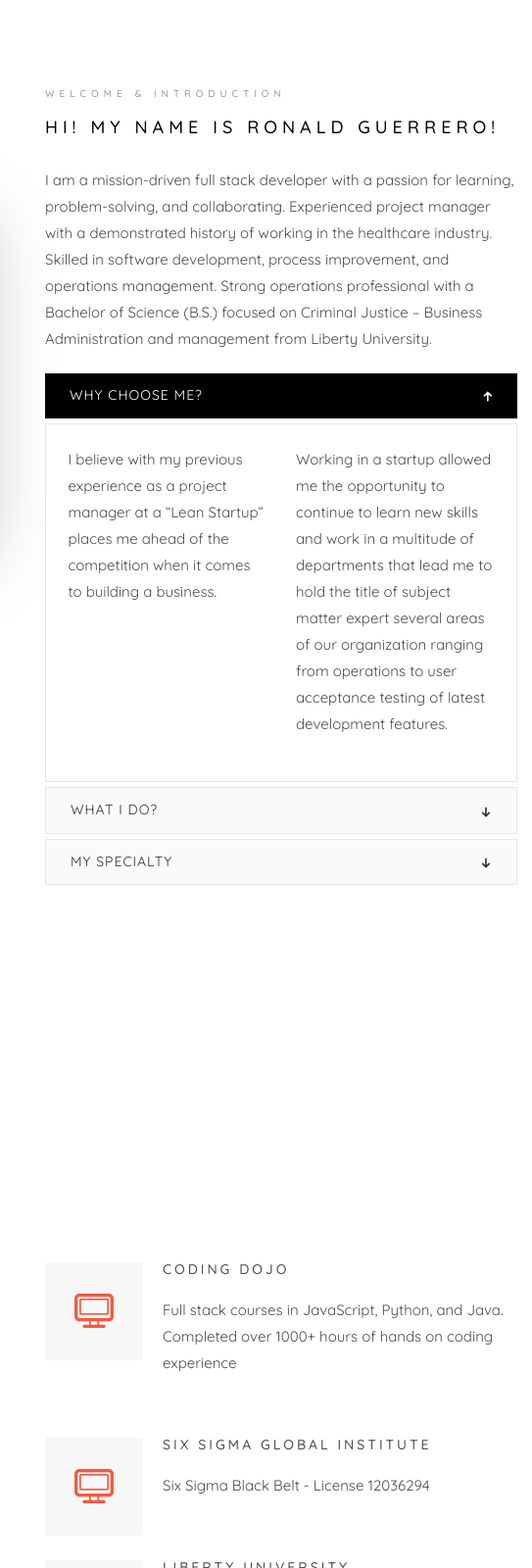
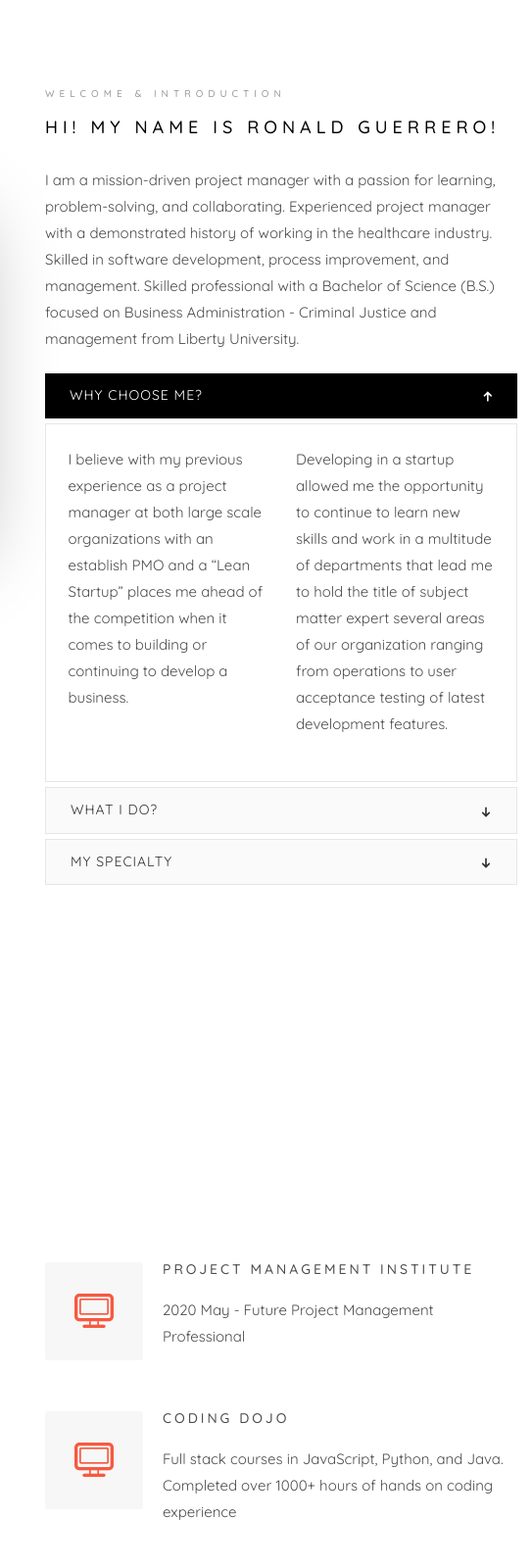
Before and after one commit to ronaldaguerrero/ronaldaguerrero.github.io, a plain HTML site: page index.html in a window 1280 px wide. Shown: the part 923-2523 px from the top of the page at 98% size, 737-1280 px from the left. Drawn offline with Linux system fonts and the light colour scheme; files whose address does not match are found by name.

Commit message:
Update index.html

```diff
--- a/index.html
+++ b/index.html
@@ -94,7 +94,7 @@ Copyright &copy;<script>document.write(new Date().getFullYear());</script> All r
 					   				<div class="slider-text-inner">
 					   					<div class="desc">
 						   					<h1>Ronald Guerrero</h1>
-						   					<h2>Full Stack Developer</h2>
+						   					<h2>Project Manager</h2>
 										</div>
 					   				</div>
 					   			</div>
@@ -149,9 +149,9 @@ Copyright &copy;<script>document.write(new Date().getFullYear());</script> All r
 							<div class="about-desc">
 								<span class="heading-meta">Welcome &amp; Introduction</span>
 								<h3>Hi! my name is Ronald Guerrero!</h3>
-								<p>I am a mission-driven full stack developer with a passion for learning, problem-solving, and collaborating.
+								<p>I am a mission-driven project manager with a passion for learning, problem-solving, and collaborating.
 
-								Experienced project manager with a demonstrated history of working in the healthcare industry. Skilled in software development, process improvement,  and operations management. Strong operations professional with a Bachelor of Science (B.S.) focused on Criminal Justice – Business Administration and management from Liberty University.</p>
+								Experienced project manager with a demonstrated history of working in the healthcare industry. Skilled in software development, process improvement,  and management. Skilled professional with a Bachelor of Science (B.S.) focused on Business Administration - Criminal Justice and management from Liberty University.</p>
 							</div>
 							<div class="fancy-collapse-panel">
 								<div class="panel-group" id="accordion" role="tablist" aria-multiselectable="true">
@@ -166,10 +166,10 @@ Copyright &copy;<script>document.write(new Date().getFullYear());</script> All r
 									         <div class="panel-body">
 									            <div class="row">
 										      		<div class="col-md-6">
-										      			<p>I believe with my previous experience as a project manager at a “Lean Startup” places me ahead of the competition when it comes to building a business. </p>
+										      			<p>I believe with my previous experience as a project manager at both large scale organizations with an establish PMO and a “Lean Startup” places me ahead of the competition when it comes to building or continuing to develop a business. </p>
 										      		</div>
 										      		<div class="col-md-6">
-										      			<p>Working in a startup allowed me the opportunity to continue to learn new skills and work in a multitude of departments that lead me to hold the title of subject matter expert several areas of our organization ranging from operations to user acceptance testing of latest development features. </p>
+										      			<p>Developing in a startup allowed me the opportunity to continue to learn new skills and work in a multitude of departments that lead me to hold the title of subject matter expert several areas of our organization ranging from operations to user acceptance testing of latest development features.  </p>
 										      		</div>
 										      	</div>
 									         </div>
@@ -202,7 +202,7 @@ Copyright &copy;<script>document.write(new Date().getFullYear());</script> All r
 									    </div>
 									    <div id="collapseThree" class="panel-collapse collapse" role="tabpanel" aria-labelledby="headingThree">
 									        <div class="panel-body">
-									            <p>My favorite language to program in is <strong>Python</strong>, I enjoy its versatility and the language's core philosophy: </p>
+									            <p>My versatility and curiousness to learn more: </p>
 									            <ul>
 													<li>Beautiful is better than ugly</li>
 													<li>Explicit is better than implicit</li>
@@ -276,6 +276,15 @@ Copyright &copy;<script>document.write(new Date().getFullYear());</script> All r
 							</div>
 						</div>
 						<div class="col-md-6">
+							<div class="colorlib-feature animate-box" data-animate-effect="fadeInLeft">
+								<div class="colorlib-icon">
+									<i class="icon-device-desktop"></i>
+								</div>
+								<div class="colorlib-text">
+									<h3>Project Management Institute</h3>
+									<p>2020 May - Future Project Management Professional </p>
+								</div>
+							</div>
 							<div class="colorlib-feature animate-box" data-animate-effect="fadeInLeft">
 								<div class="colorlib-icon">
 									<i class="icon-device-desktop"></i>
```
